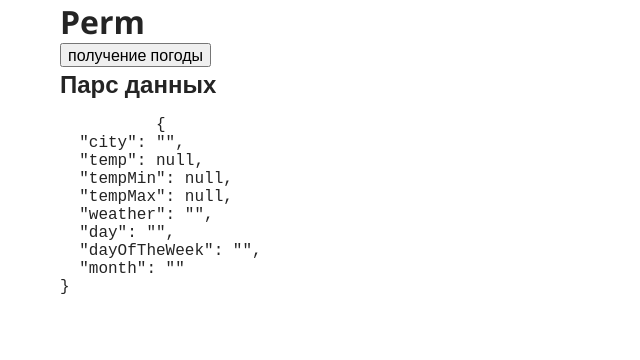
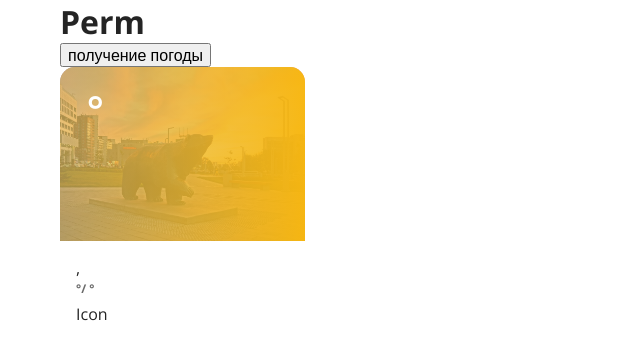
Before and after one commit to Vladislav-Chistyakov/weather-tracking, a Vue app: page / in a window 1280 px wide. Shown: the top 360 px of the page, without its empty margins (0-640 px from the left). Built offline with nearby package versions, Linux system fonts and the light colour scheme; no server answers.

Commit message:
feat(weather): Парсинг и вывод данных, подключение картинки и стилизация

```diff
--- a/src/components/WeatherData.vue
+++ b/src/components/WeatherData.vue
@@ -61,10 +61,10 @@ const dateParse = ref({
 })
 
 function parseDateWeather() {
-  dateParse.value.city = data.value?.name ?? ''
-  dateParse.value.temp = data.value?.main.temp ?? null
-  dateParse.value.tempMin = data.value?.main['temp_min'] ?? null
-  dateParse.value.tempMax = data.value?.main['temp_max'] ?? null
+  dateParse.value.city = data.value?.name.toUpperCase() ?? ''
+  dateParse.value.temp = Math.round(data.value?.main.temp) ?? null
+  dateParse.value.tempMin = Math.floor(data.value?.main['temp_min']) ?? null
+  dateParse.value.tempMax = Math.ceil(data.value?.main['temp_max']) ?? null
   dateParse.value.weather = data.value?.weather.map(item => item.main).join()
   dateParse.value.day = dateObject.dayOfTheMonth
   dateParse.value.dayOfTheWeek = dateObject.dayOfTheWeek
@@ -74,23 +74,157 @@ function parseDateWeather() {
 </script>
 
 <template>
-  <div>
+  <div class="weather">
     <button @click="getWeather">получение погоды</button>
-    <div v-if="pending">Загрузка...</div>
-    <div>
-      <h2> Парс данных </h2>
-      <div>
-        <pre>
-          {{ dateParse }}
-        </pre>
-        <pre>
-          {{ data }}
-        </pre>
+    <div v-if="pending" class="weather__loading">Загрузка...</div>
+    <div class="weather__container">
+      <div class="weather__top">
+        <div class="weather__top-img" />
+        <div class="weather__top-shadow" />
+        <div class="weather__top-content">
+          <div class="weather__top-box">
+            <p class="weather__top-description">{{ dateParse.temp }}</p>
+            <span class="weather__top-icon">°</span>
+          </div>
+          <strong class="weather__city">{{ dateParse.city }}</strong>
+        </div>
+      </div>
+      <div class="weather__bottom">
+        <p class="weather__bottom-date">{{ `${dateParse.dayOfTheWeek}, ${dateParse.day} ${dateParse.month}` }}</p>
+        <div class="weather__bottom-box">
+          <div class="weather__bottom-info">
+            <p class="weather__bottom-description">{{ dateParse.weather }}</p>
+            <p class="weather__bottom-temp">{{ dateParse.tempMin }}
+              <span class="weather__bottom-temp-icon">°</span>
+              <span class="weather__bottom-temp-slash">/</span>
+              {{ dateParse.tempMax }}
+              <span class="weather__bottom-temp-icon">°</span>
+            </p>
+          </div>
+          <div class="weather__bottom-icon">Icon</div>
+        </div>
       </div>
     </div>
   </div>
 </template>
 
 <style scoped>
+.weather {
+}
 
+.weather__loading {
+}
+
+.weather__container {
+  max-width: 245px;
+  border-radius: 15px;
+  overflow: hidden;
+}
+
+.weather__top {
+  position: relative;
+  padding: 24px 24px 150px 24px;
+}
+
+.weather__top-img {
+  position: absolute;
+  inset: 0;
+  background-image: url("../../src/assets/img/perm.webp");
+  background-repeat: no-repeat;
+  background-size: cover;
+  background-position: 50% 50%;
+  z-index: 1;
+}
+
+.weather__top-shadow {
+  position: absolute;
+  inset: 0;
+  width: 100%;
+  height: 100%;
+  background: linear-gradient(271.24deg, #FDD368 -4.18%, #F8B70F -4.17%, rgba(222, 194, 123, 0.6) 110.03%),
+  linear-gradient(324.84deg, rgba(239, 188, 56, 0.136) 14.05%, rgba(250, 186, 24, 0.2) 100%);
+  z-index: 2;
+}
+
+.weather__top-content {
+  position: relative;
+  z-index: 10;
+}
+
+.weather__top-box {
+  position: relative;
+  width: fit-content;
+  padding-right: 20px;
+}
+
+.weather__top-description, .weather__top-icon {
+  font-size: 40px;
+  font-weight: 600;
+  line-height: 54px;
+  color: white;
+}
+
+.weather__top-icon {
+  position: absolute;
+  top: -8px;
+  right: 0;
+}
+
+.weather__city {
+  color: white;
+  font-size: 15px;
+  font-weight: 700;
+  line-height: 17px;
+  letter-spacing: 1px;
+}
+
+.weather__bottom {
+  padding: 16px 20px 16px 16px;
+}
+
+.weather__bottom-date {
+}
+
+.weather__bottom-box {
+}
+
+.weather__bottom-info {
+  font-size: 15px;
+  font-weight: 700;
+  line-height: 200px;
+  color: #191919;
+  margin-bottom: 6px;
+
+}
+
+.weather__bottom-description {
+  margin-bottom: 2px;
+}
+
+.weather__bottom-description, .weather__bottom-temp, .weather__bottom-temp-icon, .weather__bottom-temp-slash {
+  font-size: 12px;
+  font-weight: 700;
+  line-height: 16px;
+  color: #6B6B6B;
+}
+
+.weather__bottom-temp {
+
+}
+
+.weather__bottom-temp-icon {
+
+}
+
+.weather__bottom-temp-slash {
+
+}
+
+
+.weather__bottom-temp-icon {
+
+}
+
+.weather__bottom-icon {
+}
 </style>
```
Also changed, not shown: src/assets/img/perm.webp (added).
